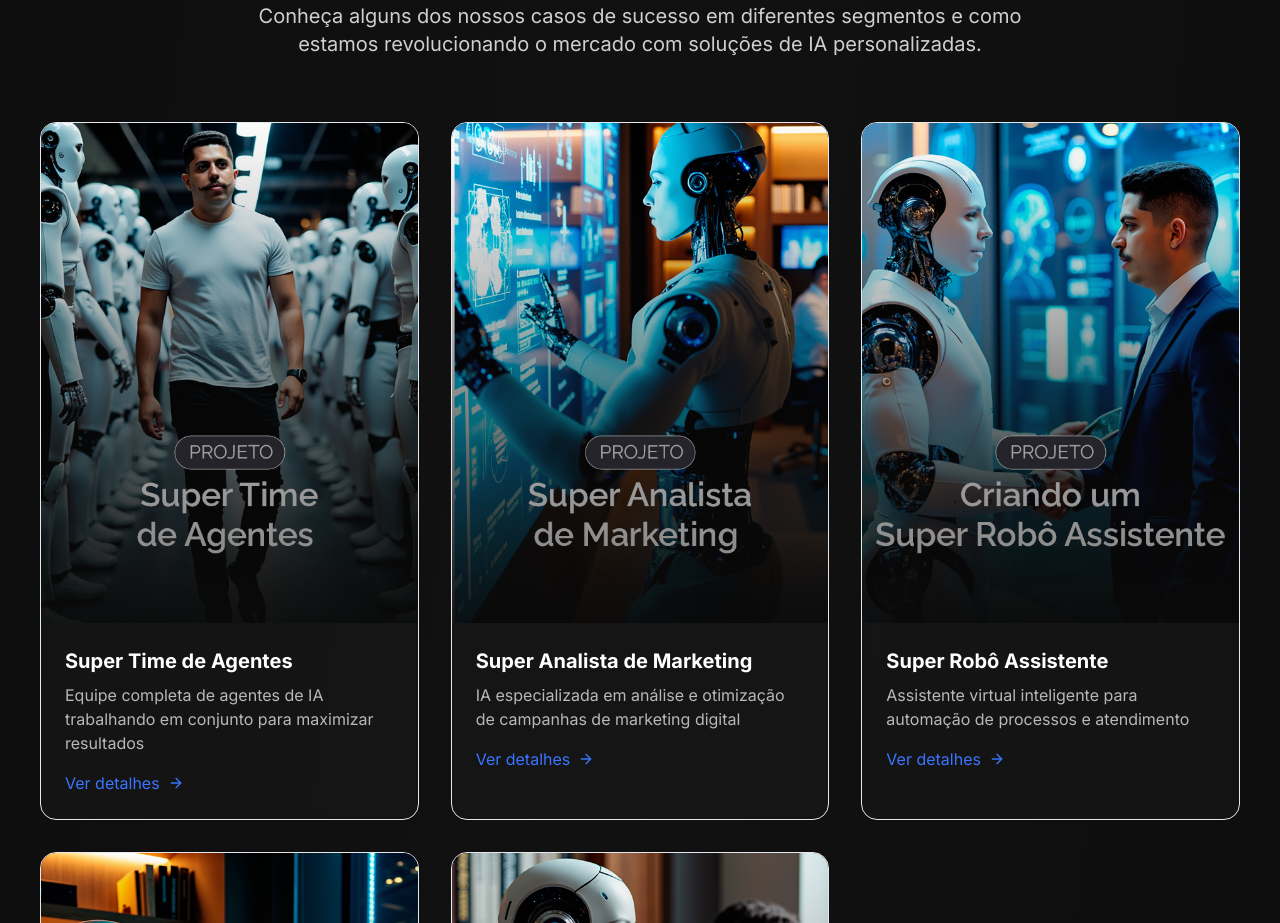
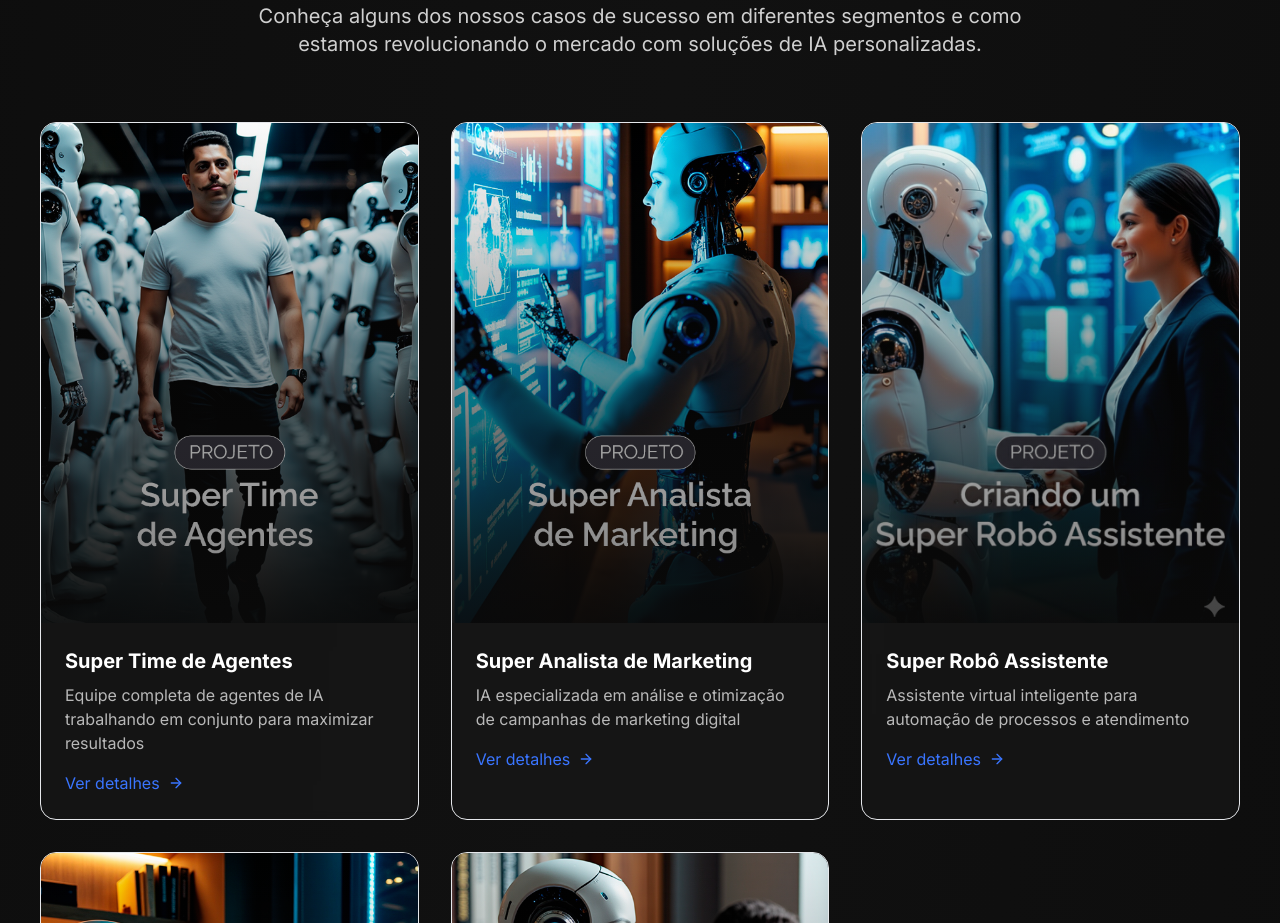
Before and after one commit to lennonrbroker-bot/Capag-ncia, a React (Vite) app: page / in a window 1280 px wide. Shown: the part 4840-5763 px from the top of the page. Built offline with nearby package versions, Linux system fonts and the light colour scheme.

Commit message:
Updated Projects.tsx

```diff
--- a/src/components/sections/Projects.tsx
+++ b/src/components/sections/Projects.tsx
@@ -87,7 +87,7 @@ const projects: Project[] = [
   {
     title: "Super Robô Assistente",
     description: "Assistente virtual inteligente para automação de processos e atendimento",
-    image: "/Criando um Super Roboo Assistente.png",
+    image: "/gemini_generated_image_yw0pknyw0pknyw0p.png",
     details: {
       overview: "O James Faz Tudo é um super agente criado em n8n, que entende texto, imagem e voz — e pode fazer demonstrações automáticas do seu trabalho de automação para impressionar leads e fechar contratos com mais facilidade.",
       features: [
```
